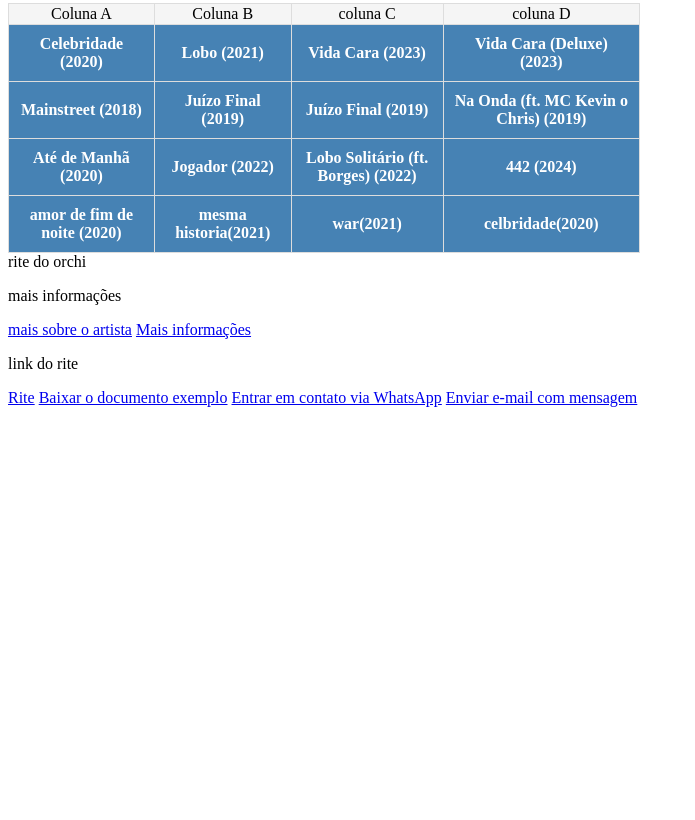
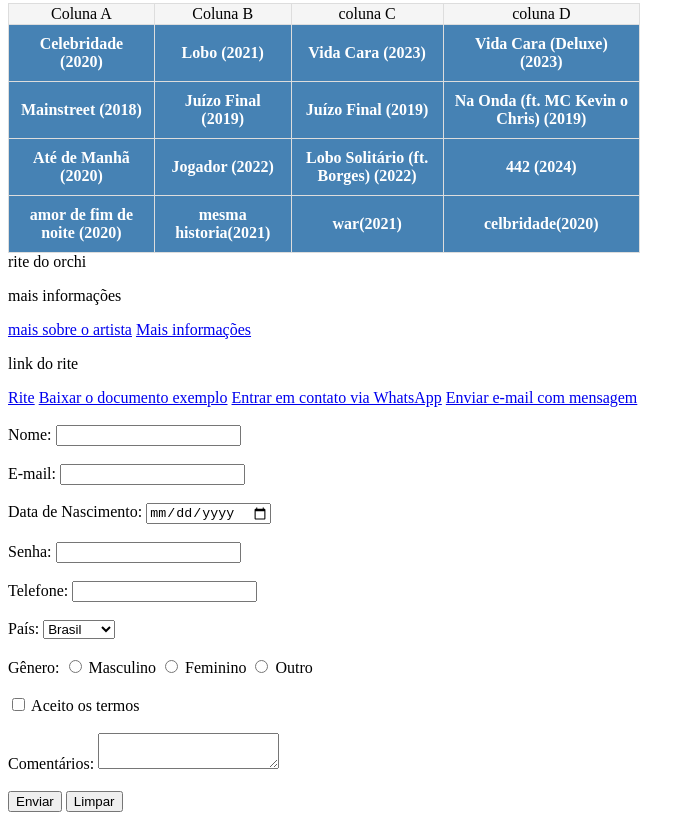
Before and after one commit to mariana-furtado/atividade-1-, a plain HTML site: page index.html in a window 1280 px wide. Shown: the part 542-1362 px from the top of the page, without its empty margins (0-695 px from the left). Before the commit the page ends 957 px from the top, so only its background shows below. Drawn offline with Linux system fonts and the light colour scheme.

Commit message:
Add files via upload

```diff
--- a/index.html
+++ b/index.html
@@ -93,6 +93,62 @@
 <a href="https://wa.me/55123456789" target="_blank">Entrar em contato via WhatsApp</a>
 
 <a href="mailto:contato@exemplo.com?subject=Olá%20Mundo&body=Como%20vai%20você?">Enviar e-mail com mensagem</a>
+<br><br>
 
+    <form action="processar.php" method="post">
+        <!-- Nome completo -->
+        <label>Nome:</label>
+        <input type="text" name="nome" required>
+        <br><br>
+
+        <!-- E-mail -->
+        <label>E-mail:</label>
+        <input type="email" name="email" required>
+        <br><br>
+
+        <!-- Data de nascimento -->
+        <label>Data de Nascimento:</label>
+        <input type="date" name="nascimento" required>
+        <br><br>
+
+        <!-- Senha -->
+        <label>Senha:</label>
+        <input type="password" name="senha" required>
+        <br><br>
+
+        <!-- Telefone -->
+        <label>Telefone:</label>
+        <input type="tel" name="telefone" required>
+        <br><br>
+
+        <!-- País -->
+        <label>País:</label>
+        <select name="pais" required>
+            <option value="brasil">Brasil</option>
+            <option value="portugal">Portugal</option>
+            <option value="eua">EUA</option>
+        </select>
+        <br><br>
+
+        <!-- Gênero -->
+        <label>Gênero:</label>
+        <input type="radio" name="genero" value="masculino" required> Masculino
+        <input type="radio" name="genero" value="feminino" required> Feminino
+        <input type="radio" name="genero" value="outro" required> Outro
+        <br><br>
+
+        <!-- Termos -->
+        <input type="checkbox" name="termos" required> Aceito os termos
+        <br><br>
+
+        <!-- Comentários -->
+        <label>Comentários:</label>
+        <textarea name="comentarios"></textarea>
+        <br><br>
+
+        <!-- Botões -->
+        <input type="submit" value="Enviar">
+        <input type="reset" value="Limpar">
+    </form>
 </body>
 </html>
```
